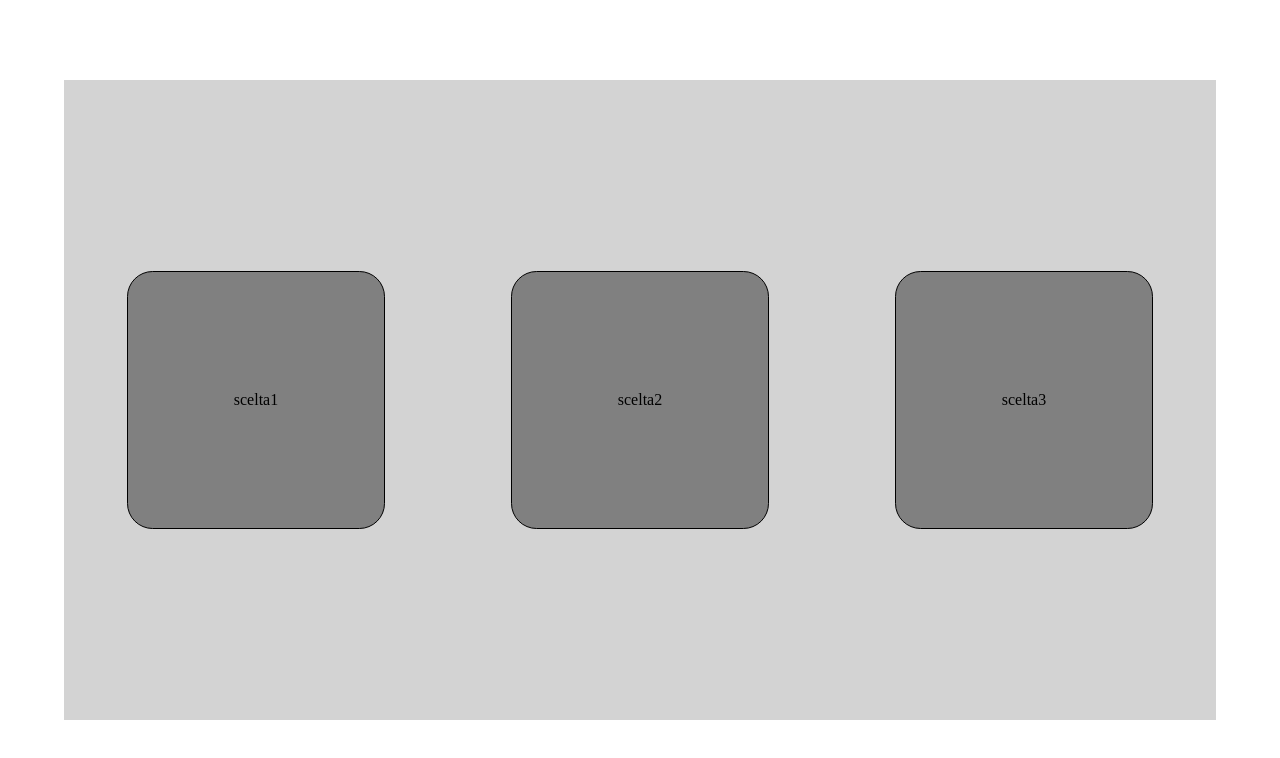
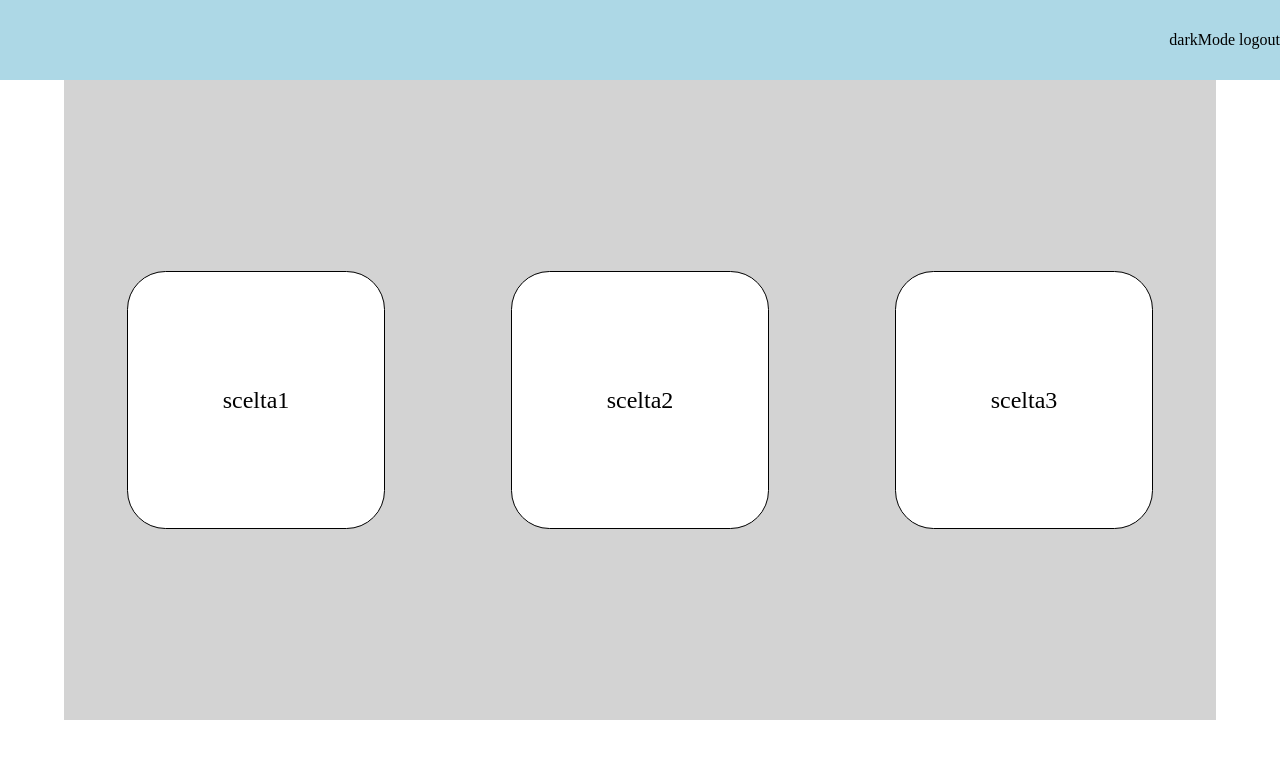
Before and after one commit to perni24/appFireBase, a React (Vite) app: page / in a window 1280 px wide. Shown: the top 758 px of the page. Built offline with nearby package versions, Linux system fonts and the light colour scheme.

Commit message:
aggiunta pagina home

```diff
--- a/src/App.jsx
+++ b/src/App.jsx
@@ -2,11 +2,13 @@ import { useState } from 'react'
 import './App.css'
 import Login from './components/login/login'
 import Home from './components/home/home';
+import BarraStrumenti from './components/barraStrumenti/barraStrumenti';
 
 function App() {
  const [accesso, setAccesso] = useState(1); // da settare a 0 e aggiungere logica per controllare se login già effettuato (localStorage)
   return (
     <>
+    <BarraStrumenti/>
     {
       accesso === 0 ? <Login setAccesso = {setAccesso}/> : <Home/>
     }
--- /dev/null
+++ b/src/components/barraStrumenti/barraStrumenti.css
@@ -0,0 +1,8 @@
+#containerStrumenti{
+    width: 100vw;
+    height: 10vh;
+    background-color: lightblue;
+    display: flex;
+    align-items: center;
+    justify-content: end;
+}
--- /dev/null
+++ b/src/components/barraStrumenti/barraStrumenti.jsx
@@ -0,0 +1,14 @@
+import './BarraStrumenti.css'
+
+function BarraStrumenti() {
+  return (
+    <>
+        <div id='containerStrumenti'>
+            darkMode
+            logout
+        </div>
+    </>
+  )
+}
+
+export default BarraStrumenti
--- a/src/components/home/home.css
+++ b/src/components/home/home.css
@@ -2,7 +2,6 @@
     width: 90vw;
     height: 80vh;
     background-color: lightgray;
-    margin-top: 10vh;
     display: flex;
     flex-wrap: wrap;
     align-items: center;
@@ -12,10 +11,18 @@
 .sceltaMenu{
     width: 20vw;
     height: 20vw;
-    background-color: gray;
     border: 0.15vw solid black;
-    border-radius: 2vw;
+    border-radius: 3vw;
+    background-color: white;
     display: flex;
     justify-content: center;
     align-items: center;
 }
+
+.sceltaMenu span{
+    font-size: 3vh;
+}
+
+.sceltaMenu:hover{
+    background-color: lightgray;
+}
--- a/src/components/home/home.jsx
+++ b/src/components/home/home.jsx
@@ -2,6 +2,7 @@ import { useState } from 'react'
 import './home.css'
 
 function Home() {
+  const [scelta, setScelta] = useState(0)
   return (
     <>
         <div id='containerHome'>
```
